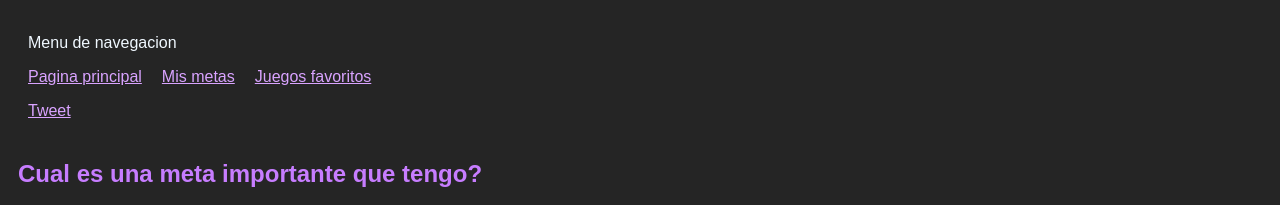
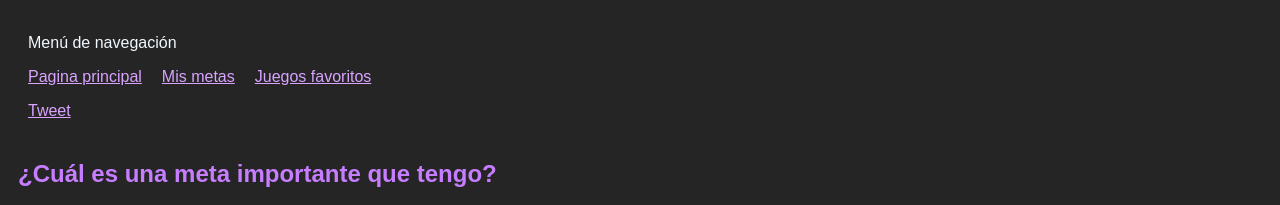
Before and after one commit to Rfcc22/HolbertonProyectoFinal, a plain HTML site: page futuro.html in a window 1280 px wide. Shown: the top 205 px of the page. Drawn offline with Linux system fonts and the light colour scheme; a script that the page names is missing.

Commit message:
Corregi Ortografia

```diff
--- a/futuro.html
+++ b/futuro.html
@@ -11,7 +11,7 @@
 </head>
 <body>
   <header>
-    <p>Menu de navegacion</p>
+    <p>Menú de navegación</p>
     <ul>
       <li><a href="index.html">Pagina principal</a></li>
       <li><a href="futuro.html">Mis metas</a></li>
@@ -24,7 +24,7 @@
   </header>
   <main>
     <article>
-      <h1>Cual es una meta importante que tengo?</h1>
+      <h1>¿Cuál es una meta importante que tengo?</h1>
       <img src="Python-logo-notext.webp" alt="python" id="Py">
       <p>Una de mis metas actuales es hacer una aplicación que me ayude a organizarme en Python con la librería de PyQT. Yo quiero hacer esto porque la aplicación de manejo de tareas que usé durante este semestre no me funcionó y, como quiero aprender PyQt, decidí hacer una aplicación que esté centrada en mis necesidades en vez de descargar una nueva. </p>
       <img src="Logolapto.webp" alt="Lap" id="Lap">
```
Also changed, not shown: index.html (+1 -1 lines), juegos.html (+1 -1 lines).
